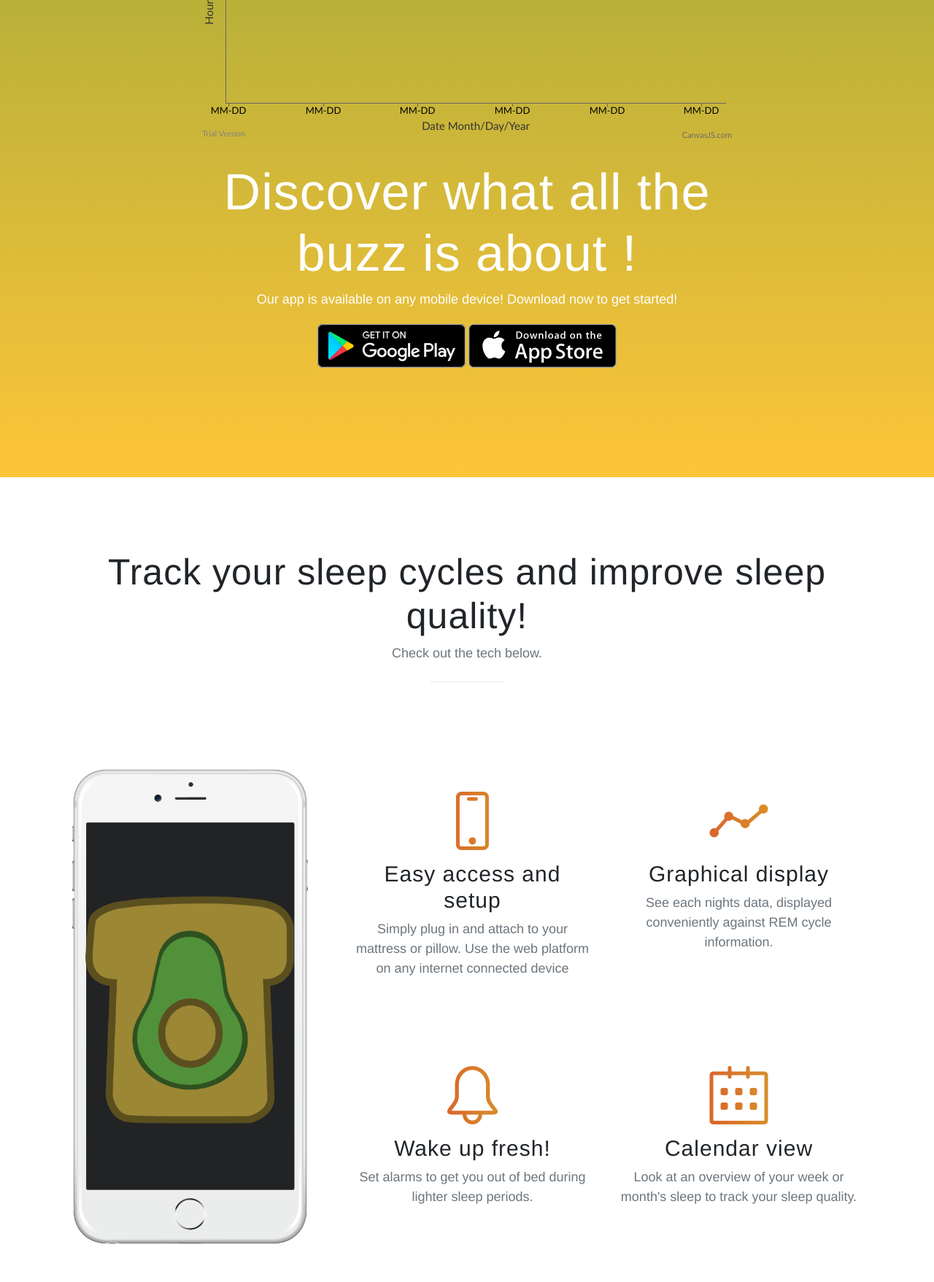
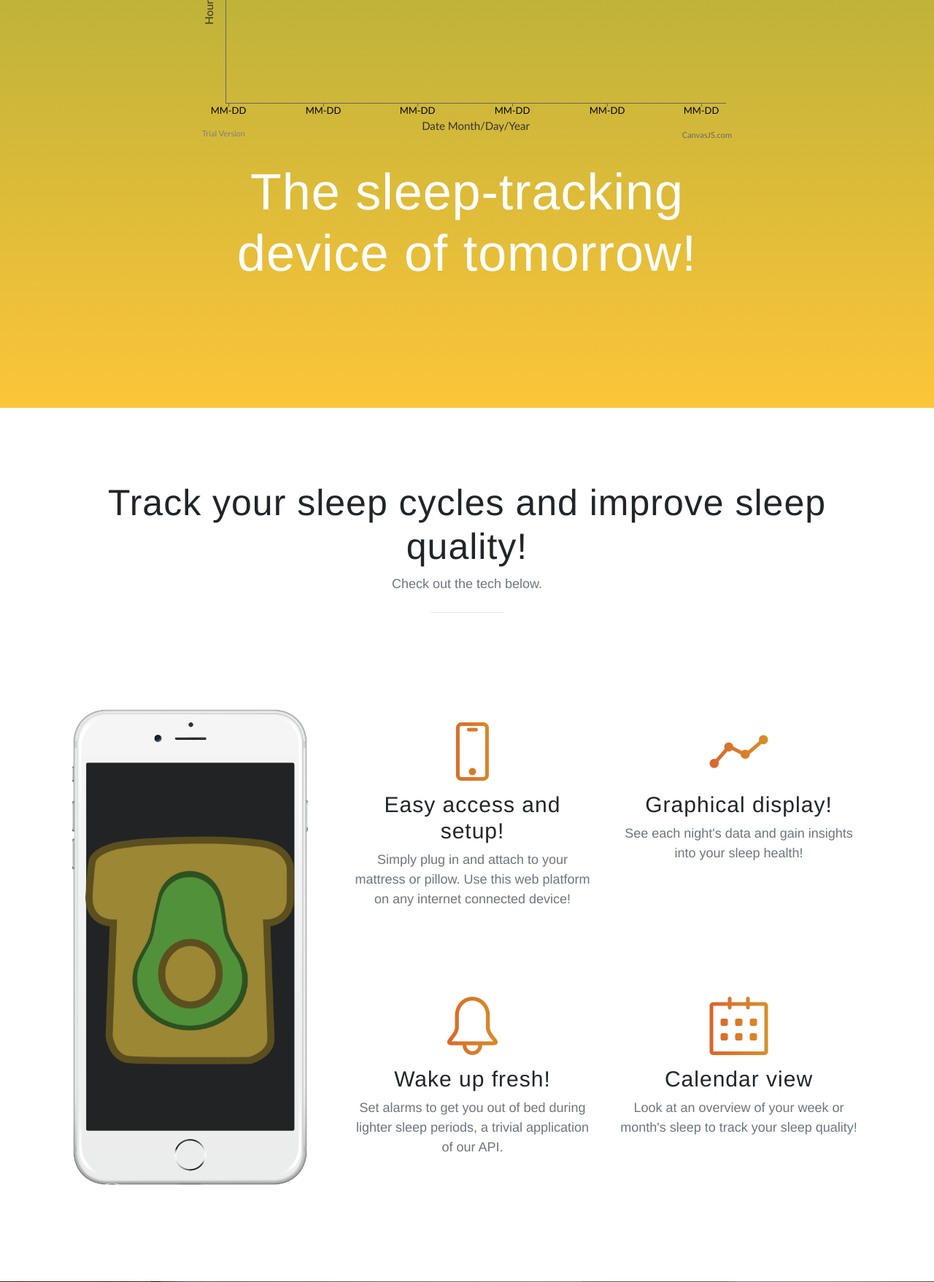
Before and after one commit to henry-eshbaugh/AvocadoToast-, a Flask app: page / in a window 1280 px wide. Shown: the part 1800-3557 px from the top of the page at 73% size. Run offline with Flask 2, Linux system fonts and the light colour scheme; some libraries are stand-ins or nearby versions.

Commit message:
edited index.html

```diff
--- a/Web/templates/index.html
+++ b/Web/templates/index.html
@@ -60,7 +60,7 @@
               <a class="nav-link js-scroll-trigger" href="#features">Features</a>
             </li>
             <li class="nav-item">
-              <a class="nav-link js-scroll-trigger" href="#contact">Contact</a>
+              <a class="nav-link js-scroll-trigger" href="#contact">... and Beyond!</a>
             </li>
           </ul>
         </div>
@@ -129,15 +129,10 @@
               <div id="chartContainer3" style="height: 370px; max-width: 920px; margin: 0px auto;" ></div>
             </div>
             <!-- end of dashboard code -->
-
-            <h2 class="section-heading">
-                <font color = "white"> Discover what all the buzz is about ! </font color>
+<h2 class="section-heading">
+                <font color = "white"> The sleep-tracking device of tomorrow! </font color>
             </h2>
-            <p><font color = "white"> Our app is available on any mobile device! Download now to get started! </font color></p>
-            <div class="badges">
-              <a class="badge-link" href=#><img src="{{url_for('static', filename = 'img/google-play-badge.svg') }}" alt=""></a>
-              <a class="badge-link" href="#"><img src="{{url_for('static', filename = 'img/app-store-badge.svg') }}" alt=""></a>
-            </div>
+            <p><font color = "white">  </font color></p>
           </div>
         </div>
       </div>
@@ -156,11 +151,9 @@
               <div class="device-mockup iphone6_plus portrait white">
                 <div class="device">
                   <div class="screen">
-                    <!-- Demo image for screen mockup, you can put an image here, some HTML, an animation, video, or anything else! -->
                     <img src="{{url_for('static', filename = 'img/demo-screen-1.jpg') }}" class="img-fluid" alt="" style = "margin-top:100px">
                   </div>
                   <div class="button">
-                    <!-- You can hook the "home button" to some JavaScript events or just remove it -->
                   </div>
                 </div>
               </div>
@@ -172,15 +165,15 @@
                 <div class="col-lg-6">
                   <div class="feature-item">
                     <i class="icon-screen-smartphone text-primary"></i>
-                    <h3>Easy access and setup</h3>
-                    <p class="text-muted">Simply plug in and attach to your mattress or pillow. Use the web platform on any internet connected device</p>
+                    <h3>Easy access and setup!</h3>
+                    <p class="text-muted">Simply plug in and attach to your mattress or pillow. Use this web platform on any internet connected device!</p>
                   </div>
                 </div>
                 <div class="col-lg-6">
                   <div class="feature-item">
                     <i class="icon-graph text-primary"></i>
-                    <h3>Graphical display</h3>
-                    <p class="text-muted">See each nights data, displayed conveniently against REM cycle information.</p>
+                    <h3>Graphical display!</h3>
+                    <p class="text-muted">See each night's data and gain insights into your sleep health!</p>
                   </div>
                 </div>
               </div>
@@ -189,14 +182,14 @@
                   <div class="feature-item">
                     <i class="icon-bell text-primary"></i>
                     <h3>Wake up fresh!</h3>
-                    <p class="text-muted">Set alarms to get you out of bed during lighter sleep periods.</p>
+                    <p class="text-muted">Set alarms to get you out of bed during lighter sleep periods, a trivial application of our API.</p>
                   </div>
                 </div>
                 <div class="col-lg-6">
                   <div class="feature-item">
                     <i class="icon-calendar text-primary"></i>
                     <h3>Calendar view</h3>
-                    <p class="text-muted">Look at an overview of your week or month's sleep to track your sleep quality.</p>
+                    <p class="text-muted">Look at an overview of your week or month's sleep to track your sleep quality!</p>
                   </div>
                 </div>
               </div>
@@ -209,7 +202,7 @@
     <section class="cta" id="contact">
       <div class="cta-content">
         <div class="container">
-          <h2>Meet the team. <br> <!--<br>Start building.</h2>-->
+          <h2>Meet the team! <br> <!--<br>Start building.</h2>-->
           <a href="#contact" class="btn btn-outline btn-xl js-scroll-trigger">Contact us</a>
         </div>
       </div>
@@ -218,35 +211,12 @@
 <!-- contact us -->
     <section class="contact bg-primary">
       <div class="container">
-        <h2><font color='white'>Other applications- Devs look here!</font></h2>
+        <h2><font color='white'>Extensibility & Hackability</font></h2>
         <h1  style="margin-bottom: 100px">
             <font color='white'>
-                The framework for this product can be easily manipulated to do a veriaty of differnt tasks. A few simple lines of python can convert the Sleepyboi into a application monitor or an acticity warning device. Since the raw data is already streamed into a JSON file through the Flask application, it is easily manipulated in its object format.
+		    Our product is developed around the notion of extensibility - we should be able to leverage the full range of applications of sensors we might choose to connect over our backend code. This is implemented with a great deal of flexibility; client-side scripts can utilize a RESTful HTTP API allowing full access to sensor readings. Data is cached on the server side by an MQTT daemon, and interfaces (including our web site) are served with Flask, meaning the same API bringing you this text can bring you drop-into-a-script sensor data. Whatsmore, if you want to extend this site, add a route to main.py and implement your application with just a few lines of Python!
             </font>
         </h1>
-
-        <h2>Follow us!</h2>
-          <!-- <i class="fa fa-heart"></i> -->
-
-        <ul class="list-inline list-social">
-          <li class="list-inline-item social-twitter">
-            <a href=#>
-              <i class="fa fa-twitter"></i>
-            </a>
-          </li>
-          <li class="list-inline-item social-facebook">
-            <a href=#>
-              <i class="fa fa-facebook"></i>
-            </a>
-          </li>
-          <li class="list-inline-item social-google-plus">
-            <a href=#>
-              <i class="fa fa-google-plus"></i>
-            </a>
-          </li>
-
-
-        </ul>
       </div>
     </section>
 
```
